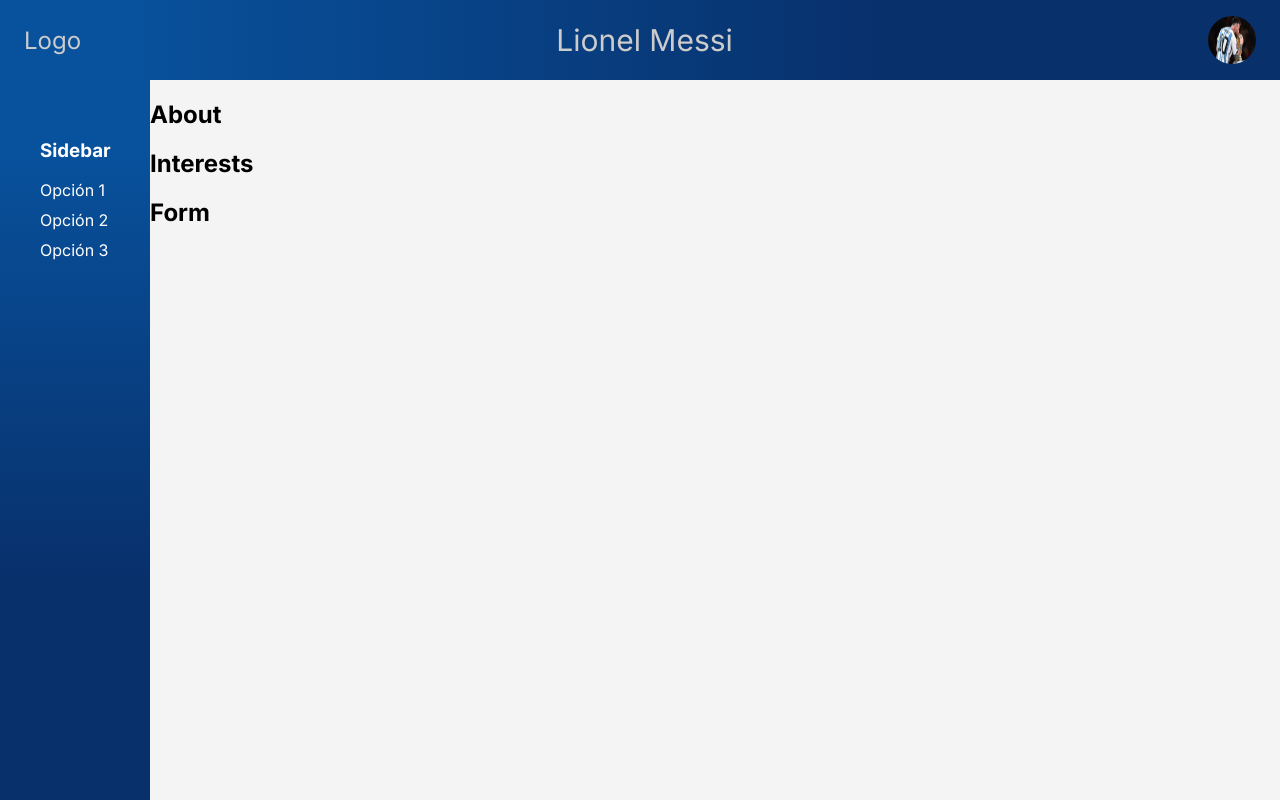
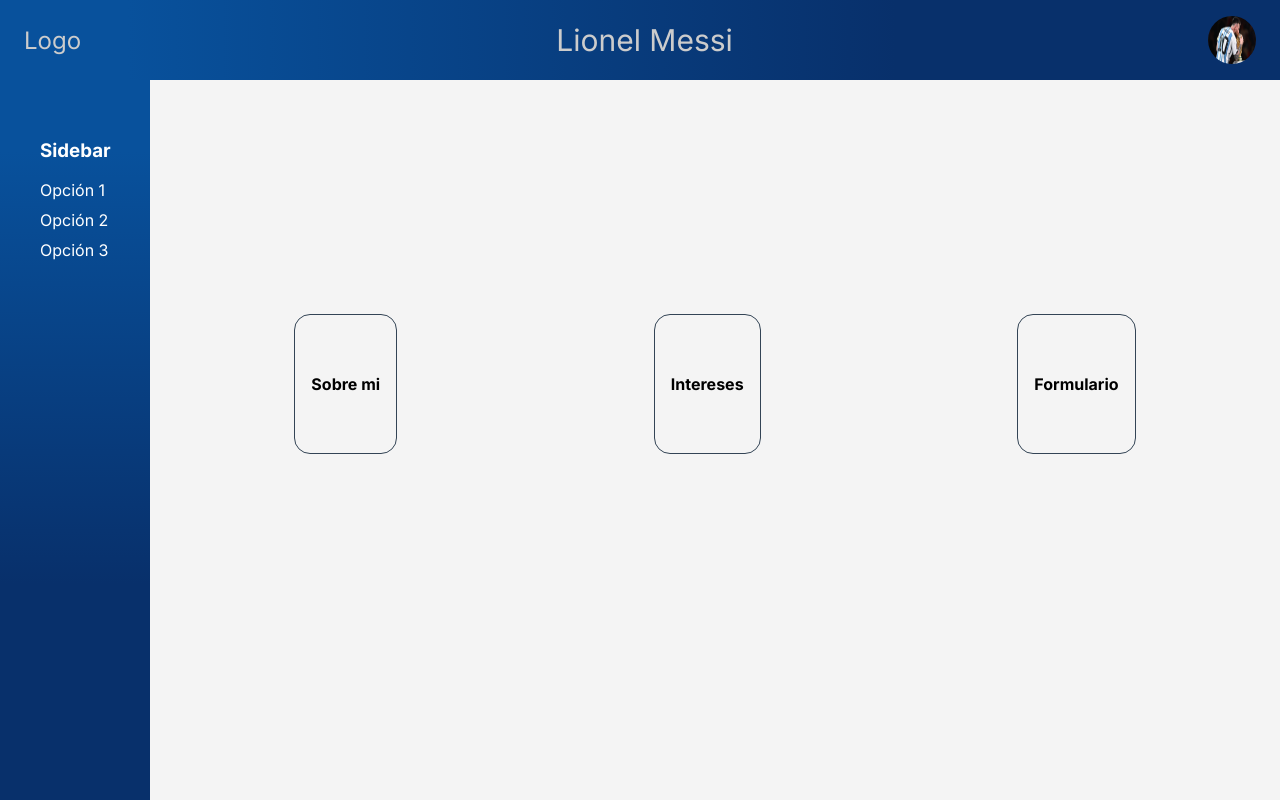
Before and after one commit to FededelRincon/Security-and-System-Tecnical, a Next.js app: page /profile in a window 1280 px wide. Built offline with nearby package versions, Linux system fonts and the light colour scheme.

Commit message:
try approach hide show component

```diff
--- a/app/components/About/About.module.css
+++ b/app/components/About/About.module.css
@@ -1,11 +1,5 @@
 .AboutContainer{
   margin: 0 1rem;
-}
-
-.AboutTitle {
-  /* background-color: var(--color-third); */
-  text-align: center;
-  font-size: 16px;
 }
 
 .AboutText {
--- a/app/components/About/About.tsx
+++ b/app/components/About/About.tsx
@@ -4,7 +4,6 @@
   return (
     <div className={styles.AboutContainer}>
       <div className={styles.example}>
-        <h5 className={styles.AboutTitle}>Sobre mi</h5>
         <p className={styles.AboutText}>Hola, soy Lionel Messi, jugador profesional de fútbol y
           considerado uno de los mejores de todos los tiempos. He tenido el privilegio de jugar
           para el FC Barcelona durante la mayor parte de mi carrera, tambien jugue 2 años en el
--- a/app/components/Form/Form.module.css
+++ b/app/components/Form/Form.module.css
@@ -1,8 +1,3 @@
-.FormText{
-  text-align: center;
-  font-size: 16px;
-}
-
 .FormContainer {
   width: 90%;
   margin: 0 auto;
--- a/app/components/Form/Form.tsx
+++ b/app/components/Form/Form.tsx
@@ -60,8 +60,6 @@
 
   return (
     <div className={styles.FormPageContainer}>
-      <h5 className={styles.FormText}>Formulario</h5>
-
       <div className={styles.FormContainer}>
         <form onSubmit={handleSubmit} noValidate>
           <div className={styles.separator}>
--- a/app/components/Interests/Interests.module.css
+++ b/app/components/Interests/Interests.module.css
@@ -1,10 +1,5 @@
 .InterestContainer{
   margin: 0 1rem;
-}
-
-.InterestText{
-  text-align: center;
-  font-size: 16px;
 }
 
 .badgeContainer{
@@ -13,6 +8,7 @@
   margin: 1rem;
   display: flex;
   flex-wrap: wrap;
+  justify-content: center;
 }
 
 .badge{
--- a/app/components/Interests/Interests.tsx
+++ b/app/components/Interests/Interests.tsx
@@ -4,7 +4,6 @@
   return (
     <>
       <div className={styles.InterestContainer}>
-        <h5 className={styles.InterestText}>Intereses</h5>
         <div className={styles.badgeContainer}>
           <div className={styles.badge}>Fútbol</div>
           <div className={styles.badge}>Barcelona</div>
--- a/app/profile/page.module.css
+++ b/app/profile/page.module.css
@@ -1,5 +1,4 @@
-/* modificar esto para que se adapte bien a celulares */
-/* ya esta copiado a desktop */
+/* Layout */
 
 .header {
   background-color: --color-principal;
@@ -21,12 +20,33 @@
   background-color: #f4f4f4;
 }
 
+/* Profile Page */
+.ProfileContainer{
+  display: flex;
+  flex-direction: column;
+  align-items: center;
+  justify-content: space-around;
+  min-height: 80%;
+  margin: 1rem;
+  /* background-color: teal; */
+}
 
-/* Media queries para tablet */
-@media (min-width: 768px) {}
+.ComponentContainer{
+  /* padding: 2rem 1rem; */
+  padding: 2rem 1rem;
+  border: solid 1px #345;
+  border-radius: 1rem;
+  /* background-color: tomato; */
+}
+
+.AboutTitle, .InterestText, .FormText {
+  text-align: center;
+  font-size: 16px;
+}
+
 
 /* Media queries para desktop */
-@media (min-width: 1024px) {
+@media (min-width: 767px) {
   .header {
     background-color: --color-principal;
   }
@@ -46,237 +66,9 @@
     flex: 1;
     background-color: #f4f4f4;
   }
+
+  .ProfileContainer{
+    flex-direction: row;
+
+  }
 }
-
-/********* borrar despues ********* */
-/* .main {
-  display: flex;
-  flex-direction: column;
-  justify-content: space-between;
-  align-items: center;
-  padding: 2rem;
-  min-height: 100vh;
-} */
-
-/* .description {
-  display: inherit;
-  justify-content: inherit;
-  align-items: inherit;
-  font-size: 0.85rem;
-  max-width: var(--max-width);
-  width: 100%;
-  z-index: 2;
-  font-family: var(--font-mono);
-} */
-
-/* .description a {
-  display: flex;
-  justify-content: center;
-  align-items: center;
-  gap: 0.5rem;
-} */
-
-/* .description p {
-  position: relative;
-  margin: 0;
-  padding: 1rem;
-  background-color: rgba(var(--callout-rgb), 0.5);
-  border: 1px solid rgba(var(--callout-border-rgb), 0.3);
-  border-radius: var(--border-radius);
-} */
-
-/* .code {
-  font-weight: 700;
-  font-family: var(--font-mono);
-} */
-
-/* .grid {
-  display: grid;
-  grid-template-columns: repeat(4, minmax(25%, auto));
-  max-width: 100%;
-  width: var(--max-width);
-} */
-
-/* .card {
-  padding: 1rem 1.2rem;
-  border-radius: var(--border-radius);
-  background: rgba(var(--card-rgb), 0);
-  border: 1px solid rgba(var(--card-border-rgb), 0);
-  transition: background 200ms, border 200ms;
-} */
-
-/* .card span {
-  display: inline-block;
-  transition: transform 200ms;
-} */
-
-/* .card h2 {
-  font-weight: 600;
-  margin-bottom: 0.7rem;
-} */
-
-/* .card p {
-  margin: 0;
-  opacity: 0.6;
-  font-size: 0.9rem;
-  line-height: 1.5;
-  max-width: 30ch;
-  text-wrap: balance;
-} */
-
-/* .center {
-  display: flex;
-  justify-content: center;
-  align-items: center;
-  position: relative;
-  padding: 4rem 0;
-} */
-
-/* .center::before {
-  background: var(--secondary-glow);
-  border-radius: 50%;
-  width: 480px;
-  height: 360px;
-  margin-left: -400px;
-} */
-
-/* .center::after {
-  background: var(--primary-glow);
-  width: 240px;
-  height: 180px;
-  z-index: -1;
-} */
-
-/* .center::before,
-.center::after {
-  content: "";
-  left: 50%;
-  position: absolute;
-  filter: blur(45px);
-  transform: translateZ(0);
-} */
-
-/* .logo {
-  position: relative;
-} */
-
-/* Enable hover only on non-touch devices */
-/* @media (hover: hover) and (pointer: fine) {
-  .card:hover {
-    background: rgba(var(--card-rgb), 0.1);
-    border: 1px solid rgba(var(--card-border-rgb), 0.15);
-  }
-
-  .card:hover span {
-    transform: translateX(4px);
-  }
-} */
-
-/* @media (prefers-reduced-motion) {
-  .card:hover span {
-    transform: none;
-  }
-} */
-
-/* Mobile */
-/* @media (max-width: 700px) {
-  .content {
-    padding: 4rem;
-  }
-
-  .grid {
-    grid-template-columns: 1fr;
-    margin-bottom: 120px;
-    max-width: 320px;
-    text-align: center;
-  }
-
-  .card {
-    padding: 1rem 2.5rem;
-  }
-
-  .card h2 {
-    margin-bottom: 0.5rem;
-  }
-
-  .center {
-    padding: 8rem 0 6rem;
-  }
-
-  .center::before {
-    transform: none;
-    height: 300px;
-  }
-
-  .description {
-    font-size: 0.8rem;
-  }
-
-  .description a {
-    padding: 1rem;
-  }
-
-  .description p,
-  .description div {
-    display: flex;
-    justify-content: center;
-    position: fixed;
-    width: 100%;
-  }
-
-  .description p {
-    align-items: center;
-    inset: 0 0 auto;
-    padding: 2rem 1rem 1.4rem;
-    border-radius: 0;
-    border: none;
-    border-bottom: 1px solid rgba(var(--callout-border-rgb), 0.25);
-    background: linear-gradient(
-      to bottom,
-      rgba(var(--background-start-rgb), 1),
-      rgba(var(--callout-rgb), 0.5)
-    );
-    background-clip: padding-box;
-    backdrop-filter: blur(24px);
-  }
-
-  .description div {
-    align-items: flex-end;
-    pointer-events: none;
-    inset: auto 0 0;
-    padding: 2rem;
-    height: 200px;
-    background: linear-gradient(
-      to bottom,
-      transparent 0%,
-      rgb(var(--background-end-rgb)) 40%
-    );
-    z-index: 1;
-  }
-} */
-
-/* Tablet and Smaller Desktop */
-/* @media (min-width: 701px) and (max-width: 1120px) {
-  .grid {
-    grid-template-columns: repeat(2, 50%);
-  }
-} */
-
-/* @media (prefers-color-scheme: dark) {
-  .vercelLogo {
-    filter: invert(1);
-  }
-
-  .logo {
-    filter: invert(1) drop-shadow(0 0 0.3rem #ffffff70);
-  }
-} */
-
-/* @keyframes rotate {
-  from {
-    transform: rotate(360deg);
-  }
-  to {
-    transform: rotate(0deg);
-  }
-} */
--- a/app/profile/page.tsx
+++ b/app/profile/page.tsx
@@ -4,6 +4,7 @@
 import AboutComponent from '../components/About/About';
 import InterestsComponent from '../components/Interests/Interests';
 import FormComponent from '../components/Form/Form';
+import styles from "./page.module.css";
 
 type ComponentName = 'about' | 'interests' | 'form';
 
@@ -20,19 +21,23 @@
 
   return (
     <>
-      <div onClick={() => toggleComponent('about')}>
-        <h2>About</h2>
-        {openComponent === 'about' && <AboutComponent />}
-      </div>
+      <div className={styles.ProfileContainer}>
 
-      <div onClick={() => toggleComponent('interests')}>
-        <h2>Interests</h2>
-        {openComponent === 'interests' && <InterestsComponent />}
-      </div>
+        <div onClick={() => toggleComponent('about')} className={styles.ComponentContainer}>
+          <h5 className={styles.AboutTitle}>Sobre mi</h5>
+          {openComponent === 'about' && <AboutComponent />}
+        </div>
 
-      <div onClick={() => toggleComponent('form')}>
-        <h2>Form</h2>
-        {openComponent === 'form' && <FormComponent />}
+        <div onClick={() => toggleComponent('interests')} className={styles.ComponentContainer}>
+          <h5 className={styles.InterestText}>Intereses</h5>
+          {openComponent === 'interests' && <InterestsComponent />}
+        </div>
+
+        <div onClick={() => toggleComponent('form')} className={styles.ComponentContainer}>
+          <h5 className={styles.FormText}>Formulario</h5>
+          {openComponent === 'form' && <FormComponent />}
+        </div>
+
       </div>
     </>
   );
```
